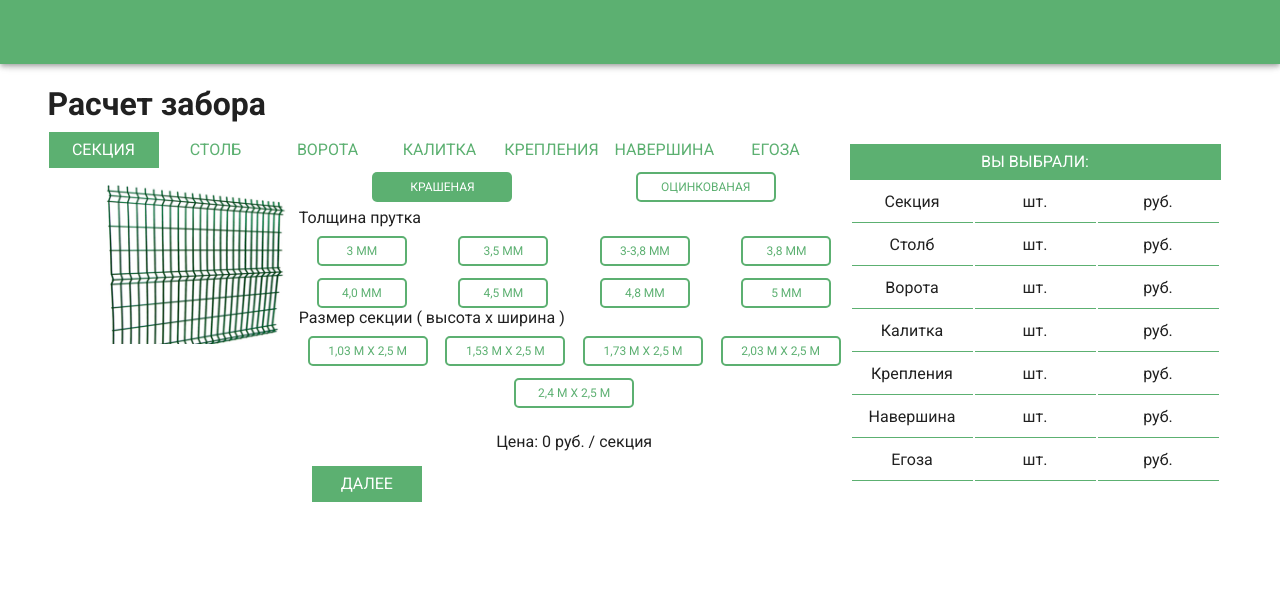
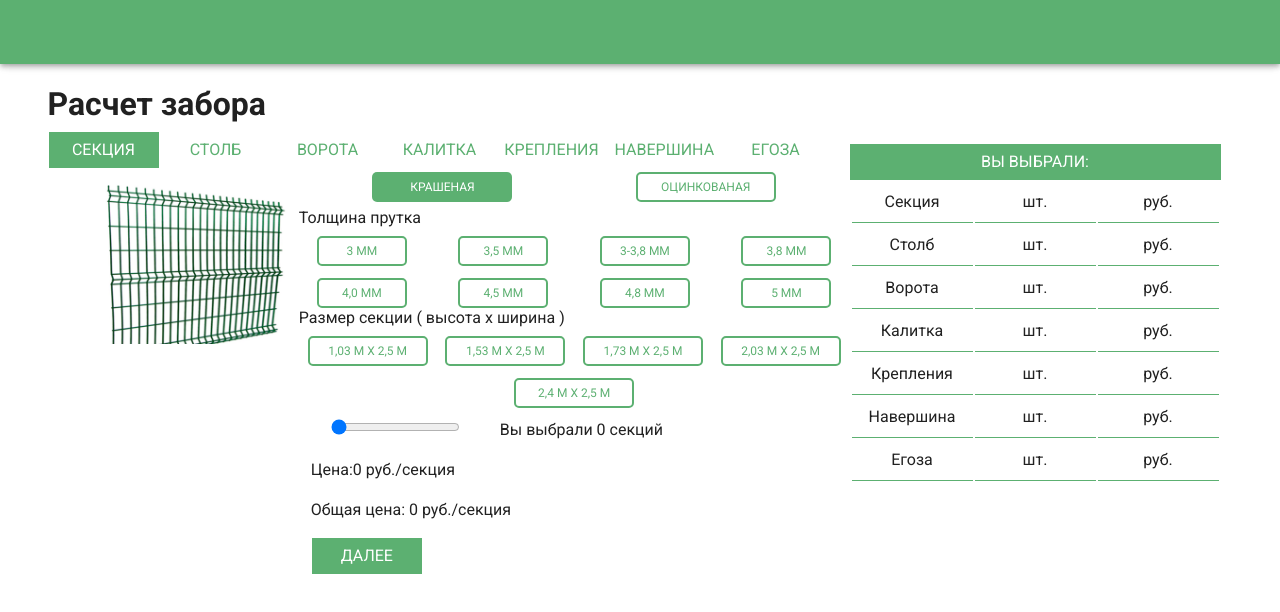
Before and after one commit to MR-Kornev-Alexey/fence-calculator, a Vue app: page / in a window 1280 px wide. Shown: the top 612 px of the page. Built offline with nearby package versions, Linux system fonts and the light colour scheme.

Commit message:
first makes

```diff
--- a/src/components/v-fence.vue
+++ b/src/components/v-fence.vue
@@ -92,9 +92,22 @@
 
             </v-row>
             <v-row>
-              <v-col >
-                Цена: {{resultSection}} руб. / секция
-              </v-col>
+              <div class="wrapper d-block">
+
+                <label class="mb-4">
+                  <input  type="range" min="0" max="100" step="1" v-model="value">
+                </label>
+               <span >Вы выбрали {{total}} секций </span>
+
+              <div class="my-4 justify-start text-left">
+                <p>
+                  Цена:{{oneSection}} руб./секция
+                </p>
+                <p>
+                  Общая цена: {{resultSection}} руб./секция
+                </p>
+              </div>
+              </div>
             </v-row>
             <v-row>
               <button class="btn-items_selected">
@@ -125,6 +138,8 @@ export default {
   name: "v-fence",
 
   data: () => ({
+    value: 0,
+    oneSection: 0,
       // если выбрано цвет то правда , если галваник то ложь
     flagSection: true,
    // толщина прутка
@@ -314,6 +329,11 @@ export default {
       }
     ]
   }),
+  computed: {
+    total: function () {
+      return this.value * 10
+    }
+  },
  methods: {
      changeGalvanic(){
          return  this.flagSection = false;
@@ -447,4 +467,12 @@ export default {
     border-radius: 5px;
     margin: 6px 0;
 }
+.wrapper{
+label{
+  margin: 20px 20px;
+}
+  span{
+    margin: 20px 20px;
+  }
+}
 </style>
```
